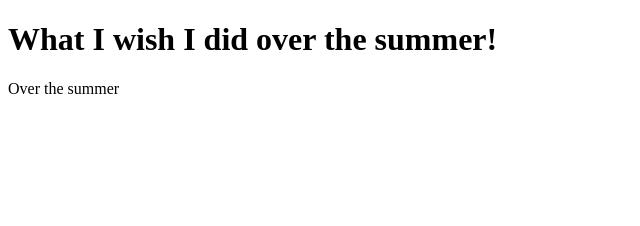
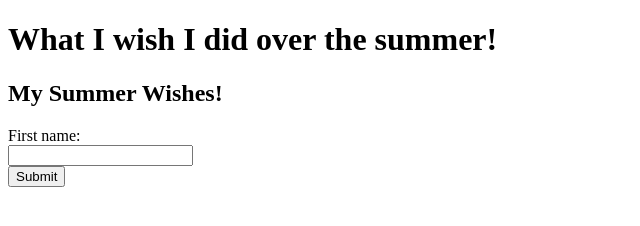
Before and after one commit to ChristopherR0102/Things-I-Wish-I-Did-This-Summer-Web-App, a plain HTML site: page index.html in a window 1280 px wide. Shown: the whole page, without its empty margins (0-640 px from the left). Drawn offline with Linux system fonts and the light colour scheme.

Commit message:
added input

```diff
--- a/index.html
+++ b/index.html
@@ -7,10 +7,20 @@
     </head>
 
     <body>
+       <div class = "title">
         <h1>What I wish I did over the summer!</h1>
-        <p>
-            Over the summer
-        </p>
+        <h2>My Summer Wishes! </h2>
+        </div>
+        <div class = "input">
+            <form>
+                <label for="fname">First name:</label><br>
+                <input type="text" id="fname" name="fname"></br>
+                <input type="submit" value="Submit">
+            </form>
+        </div>
+        <div class="output">
+
+        </div>
     </body>
 
     </html>
```
